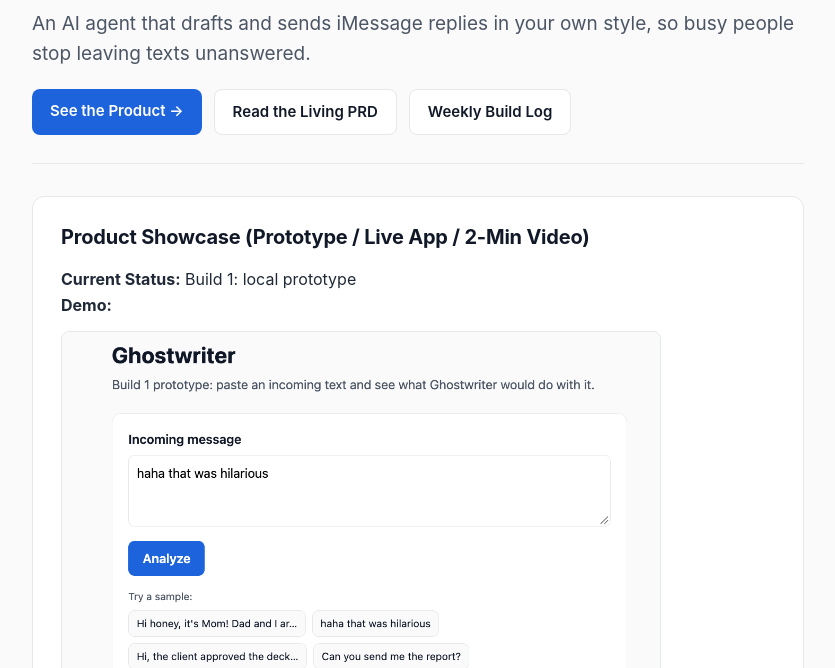
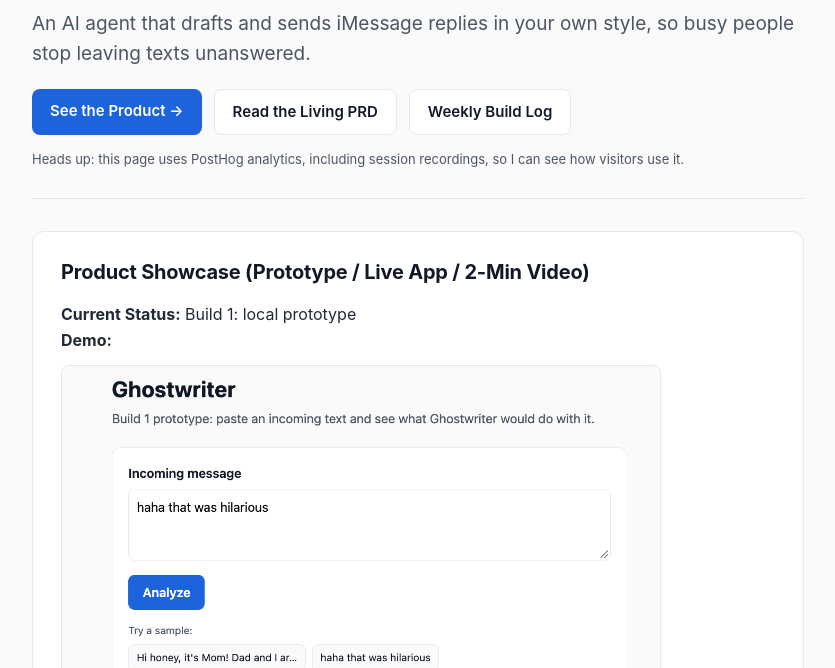
Before and after one commit to building-with-ai-f26/tms556-sandbox, a plain HTML site: page docs/index.html in a window 1280 px wide. Shown: the part 132-800 px from the top of the page, without its empty margins (222-1057 px from the left). Drawn offline with Linux system fonts and the light colour scheme.

Commit message:
Add analytics/session-recording notice to Product Page hero
Tell visitors under the hero buttons that the page uses PostHog analytics, including session recordings.

```diff
--- a/docs/index.html
+++ b/docs/index.html
@@ -156,6 +156,7 @@
         <a class="btn btn-secondary" href="#prd">Read the Living PRD</a>
         <a class="btn btn-secondary" href="#build-log">Weekly Build Log</a>
       </div>
+      <p class="meta" style="margin: 14px 0 0;">Heads up: this page uses PostHog analytics, including session recordings, so I can see how visitors use it.</p>
     </header>
 
     <!-- DEMO / SCREENSHOT / VIDEO SHOWCASE -->
```
